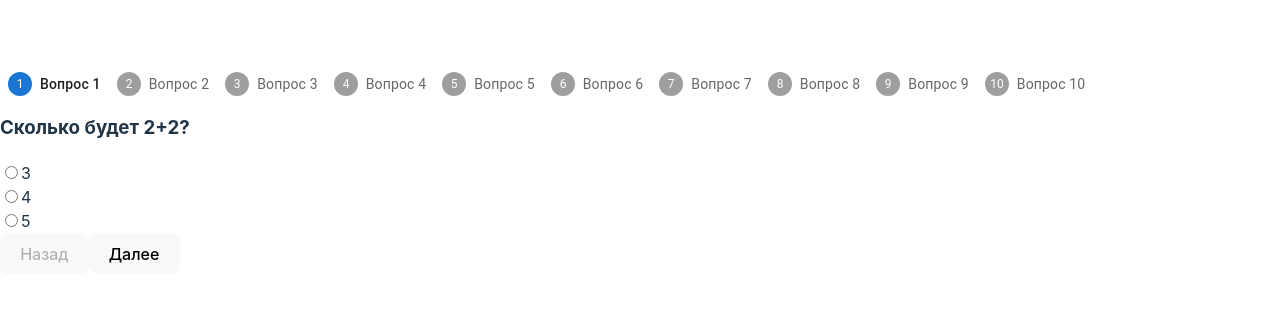
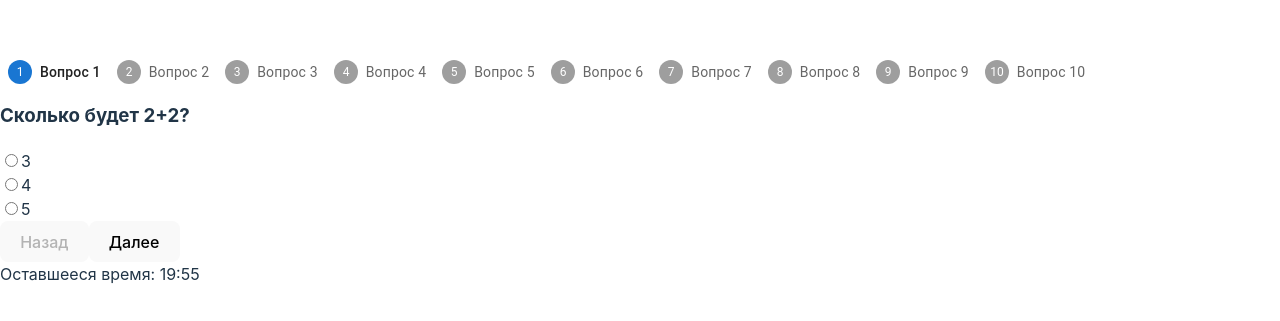
Before and after one commit to Rus7Iv/school-exam-app, a React (Vite) app: page /test in a window 1280 px wide. Shown: the part 227-548 px from the top of the page. Built offline with nearby package versions, Linux system fonts and the light colour scheme.

Commit message:
Added count down timer component

```diff
--- a/src/components/ExamComponent.tsx
+++ b/src/components/ExamComponent.tsx
@@ -1,6 +1,7 @@
 import { Stepper, Step, StepLabel } from '@mui/material'
-import React, { useState } from 'react'
+import React, { useEffect, useState } from 'react'
 import { questions } from '../mocks/questions'
+import Timer from './Timer'
 import LongAnswer from './questions/LongAnswer'
 import MultipleChoice from './questions/MultipleChoice'
 import ShortAnswer from './questions/ShortAnswer'
@@ -10,6 +11,16 @@ const ExamComponent: React.FC = () => {
   const [activeStep, setActiveStep] = useState(0)
   const [answers, setAnswers] = useState<{ [key: number]: any }>({})
   const [completed, setCompleted] = useState(false)
+
+  const handleTimeUp = () => {
+    setCompleted(true)
+  }
+
+  useEffect(() => {
+    if (completed) {
+      localStorage.removeItem('testStart')
+    }
+  }, [completed])
 
   const handleNext = () => {
     if (activeStep === questions.length - 1) {
@@ -114,6 +125,7 @@ const ExamComponent: React.FC = () => {
           {activeStep === questions.length - 1 ? 'Завершить' : 'Далее'}
         </button>
       </div>
+      <Timer onTimeUp={handleTimeUp} duration={20 * 60 * 1000} />
     </div>
   )
 }
--- /dev/null
+++ b/src/components/Timer.tsx
@@ -0,0 +1,42 @@
+import { useCallback, useEffect, useState } from 'react'
+
+interface ITimerProps {
+  onTimeUp: () => void
+  duration?: number
+}
+
+const Timer = ({ onTimeUp, duration = 60 * 1000 }: ITimerProps) => {
+  const getRemainingTime = useCallback(() => {
+    const start = localStorage.getItem('testStart')
+    if (!start) {
+      localStorage.setItem('testStart', Date.now().toString())
+      return duration
+    }
+    const elapsed = Date.now() - Number(start)
+    return Math.max(duration - elapsed, 0)
+  }, [duration])
+
+  const [timeLeft, setTimeLeft] = useState(getRemainingTime())
+
+  useEffect(() => {
+    if (Number(timeLeft) <= 0) {
+      onTimeUp()
+    }
+    const timerId = setInterval(() => {
+      setTimeLeft(getRemainingTime())
+    }, 1000)
+    return () => clearInterval(timerId)
+  }, [timeLeft, onTimeUp, getRemainingTime])
+
+  const minutes = Math.floor(timeLeft / 60000)
+  const seconds = Number(((timeLeft % 60000) / 1000).toFixed(0))
+
+  return (
+    <div>
+      Оставшееся время: {minutes}:{seconds < 10 ? '0' : ''}
+      {seconds}
+    </div>
+  )
+}
+
+export default Timer
```
